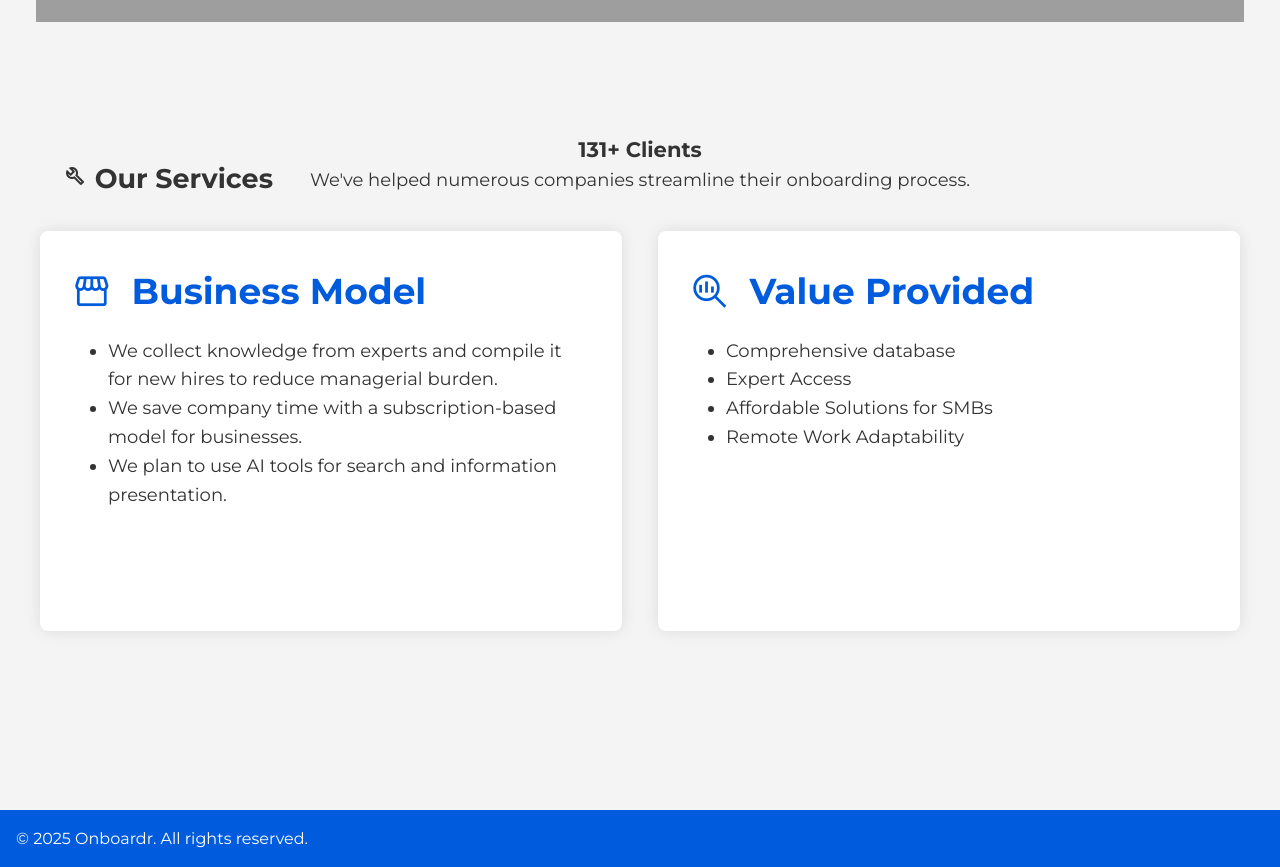
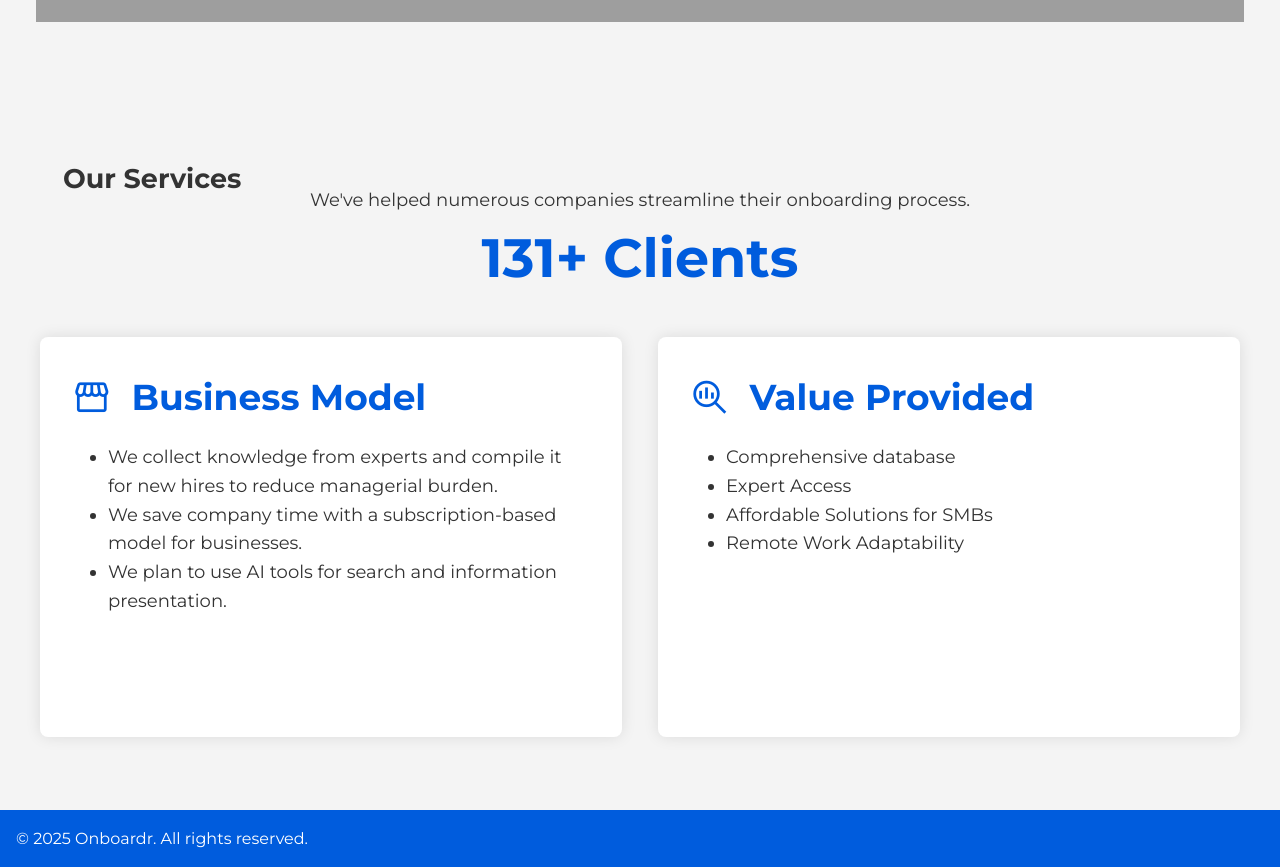
Before and after one commit to acekavi/Onboardr, a plain HTML site: page index.html in a window 1280 px wide. Shown: the part 1700-2567 px from the top of the page. Drawn offline with nearby package versions, Linux system fonts and the light colour scheme; grey boxes are pictures that could not be loaded.

Commit message:
Reorder client counter elements and enhance styles for better visibility

```diff
--- a/index.html
+++ b/index.html
@@ -54,12 +54,11 @@
 			</section>
 			<section id="services">
 				<h2>
-					<span class="material-symbols-outlined icon">build</span>
 					Our Services
 				</h2>
 				<div class="client-counter">
+					<p>We've helped numerous companies streamline their onboarding process.</p>
 					<h3>131+ Clients</h3>
-					<p>We've helped numerous companies streamline their onboarding process.</p>
 				</div>
 				<div class="services-cards">
 					<div class="service-card">
--- a/styles.css
+++ b/styles.css
@@ -257,6 +257,13 @@ main {
 #services .service-card ul{
     margin-left: 2em;
 }
+.client-counter h3{
+    font-size: 3em;
+    color: #005cdd;
+}
+.client-counter{
+    margin-top: 10rem;
+}
 @media (max-width: 768px) {
     nav ul {
         flex-direction: column;
```
